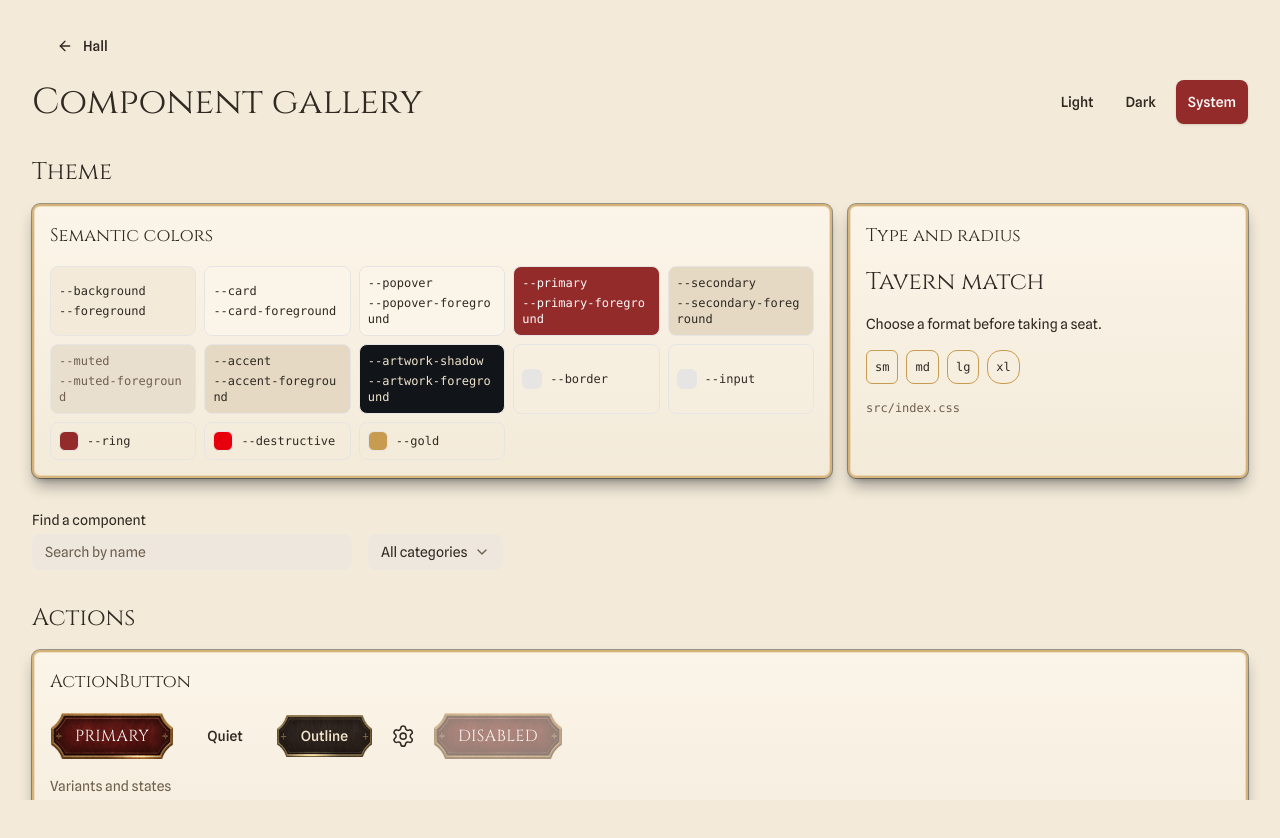
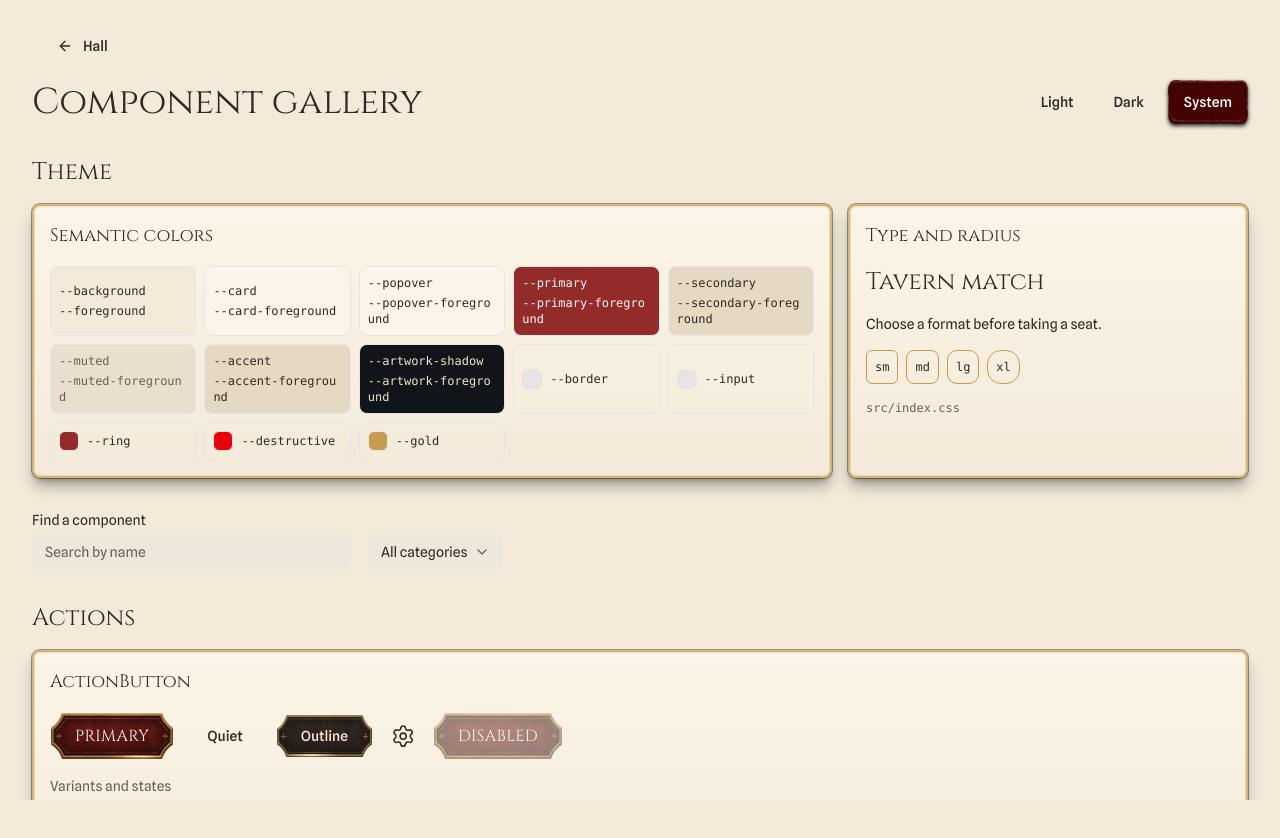
Before and after one commit to Donkijote/fall, a React (Vite) app: page /dev/components in a window 1280 px wide. Shown: the top 838 px of the page. Built offline with nearby package versions, Linux system fonts and the light colour scheme.

Commit message:
[GHI#122] Style choice buttons with pressed wax

```diff
--- /dev/null
+++ b/src/components/controls/ChoiceButton.css
@@ -0,0 +1,45 @@
+.choice-button {
+  --choice-selected: 0;
+  --choice-preview: 0;
+  --choice-tilt-x: 0;
+  --choice-tilt-y: 0;
+}
+
+.choice-button[aria-pressed="true"] {
+  --choice-selected: 1;
+}
+
+.choice-button:is(:hover, :focus-visible):not(:disabled, [aria-disabled="true"]) {
+  --choice-preview: 1;
+}
+
+.choice-button::before {
+  position: absolute;
+  inset: 0;
+  z-index: -1;
+  pointer-events: none;
+  content: "";
+  border: 8px solid transparent;
+  border-image: url("../../assets/ui/controls/choice-wax.webp") 25 32 fill stretch;
+  opacity: calc(
+    0.38 * var(--choice-preview) * (1 - var(--choice-selected)) + var(--choice-selected)
+  );
+  filter: grayscale(calc(0.85 * (1 - var(--choice-selected))))
+    drop-shadow(0 2px 2px var(--artwork-shadow));
+  transform: translateY(calc(var(--choice-offset, 0) * 1px)) perspective(180px)
+    rotateX(calc(var(--choice-tilt-x) * 1deg)) rotateY(calc(var(--choice-tilt-y) * 1deg))
+    scale(calc(0.94 + 0.06 * var(--choice-selected) + 0.025 * var(--choice-preview)))
+    scaleX(calc(1 + var(--choice-squash, 0) * 0.35)) scaleY(calc(1 - var(--choice-squash, 0)));
+}
+
+.choice-button[aria-pressed="true"] {
+  color: var(--primary-foreground);
+}
+
+@media (forced-colors: active) {
+  .choice-button[aria-pressed="true"] {
+    color: ButtonText;
+    outline: 2px solid Highlight;
+    outline-offset: -2px;
+  }
+}
--- a/src/components/controls/ChoiceButton.tsx
+++ b/src/components/controls/ChoiceButton.tsx
@@ -1,14 +1,118 @@
 import { cn } from "cn";
-import type { ComponentProps } from "react";
+import gsap from "gsap";
+import { useImperativeHandle, useRef, type ComponentProps } from "react";
 
 import { ToggleGroupItem } from "@/components/ui/toggle-group";
+import { useReducedMotion } from "@/infrastructure/ui/hooks/useGamePreferences";
 
-export function ChoiceButton({ className, ...props }: ComponentProps<typeof ToggleGroupItem>) {
+import { useGSAP } from "@gsap/react";
+
+import "./ChoiceButton.css";
+
+export function ChoiceButton({
+  className,
+  iconOnly = false,
+  ref,
+  ...props
+}: ComponentProps<typeof ToggleGroupItem> & { iconOnly?: boolean }) {
+  const button = useRef<HTMLButtonElement>(null);
+  const reducedMotion = useReducedMotion();
+  useImperativeHandle(ref, () => button.current!);
+
+  useGSAP(
+    () => {
+      const element = button.current;
+      if (!element || reducedMotion) return;
+
+      const isSelected = () => element.getAttribute("aria-pressed") === "true";
+      const isInteractive = () => !element.matches(':disabled, [aria-disabled="true"]');
+      let selected = isSelected();
+      gsap.set(element, { "--choice-selected": Number(selected) });
+
+      const select = gsap.quickTo(element, "--choice-selected", {
+        duration: 0.36,
+        ease: "sine.inOut",
+      });
+      const preview = gsap.quickTo(element, "--choice-preview", {
+        duration: 0.2,
+        ease: "power2.out",
+      });
+      const tiltX = gsap.quickTo(element, "--choice-tilt-x", { duration: 0.28 });
+      const tiltY = gsap.quickTo(element, "--choice-tilt-y", { duration: 0.28 });
+
+      const syncPreview = () => {
+        preview(Number(isInteractive() && element.matches(":hover, :focus-visible")));
+      };
+      const trackPointer = (event: PointerEvent) => {
+        if (event.pointerType === "touch" || !isInteractive()) return;
+        const bounds = element.getBoundingClientRect();
+        tiltX((0.5 - (event.clientY - bounds.top) / bounds.height) * 18);
+        tiltY(((event.clientX - bounds.left) / bounds.width - 0.5) * 18);
+      };
+      const resetTilt = () => {
+        tiltX(0);
+        tiltY(0);
+        syncPreview();
+      };
+      let motion: gsap.core.Timeline | undefined;
+      const animateSelection = () => {
+        motion?.kill();
+        motion = gsap
+          .timeline()
+          .to(element, {
+            "--choice-offset": selected ? 2 : -3,
+            "--choice-squash": selected ? 0.065 : -0.025,
+            duration: selected ? 0.13 : 0.16,
+            ease: "power2.out",
+          })
+          .to(element, {
+            "--choice-offset": 0,
+            "--choice-squash": 0,
+            duration: 0.28,
+            ease: selected ? "back.out(2)" : "power2.out",
+          });
+      };
+      const selection = new MutationObserver(() => {
+        const next = isSelected();
+        if (next !== selected) {
+          selected = next;
+          select(Number(selected));
+          animateSelection();
+        }
+        if (isInteractive()) syncPreview();
+        else resetTilt();
+      });
+      selection.observe(element, {
+        attributeFilter: ["aria-pressed", "disabled", "aria-disabled"],
+      });
+
+      element.addEventListener("pointermove", trackPointer);
+      const resetEvents = ["pointerleave", "pointercancel"];
+      const previewEvents = ["pointerenter", "focus", "blur"];
+      resetEvents.forEach((event) => element.addEventListener(event, resetTilt));
+      previewEvents.forEach((event) => element.addEventListener(event, syncPreview));
+      syncPreview();
+
+      return () => {
+        selection.disconnect();
+        motion?.revert();
+        element.style.removeProperty("--choice-offset");
+        element.style.removeProperty("--choice-squash");
+        element.removeEventListener("pointermove", trackPointer);
+        resetEvents.forEach((event) => element.removeEventListener(event, resetTilt));
+        previewEvents.forEach((event) => element.removeEventListener(event, syncPreview));
+      };
+    },
+    { dependencies: [reducedMotion], revertOnUpdate: true },
+  );
+
   return (
     <ToggleGroupItem
       {...props}
+      ref={button}
       className={cn(
-        "min-h-11 min-w-11 cursor-pointer rounded-md transition-none aria-pressed:border-gold aria-pressed:bg-primary aria-pressed:text-primary-foreground aria-pressed:shadow-sm aria-pressed:hover:bg-primary/90 aria-pressed:hover:text-primary-foreground",
+        "choice-button relative isolate min-h-11 min-w-11 cursor-pointer rounded-md border-transparent bg-transparent text-foreground transition-none hover:bg-transparent hover:text-foreground aria-pressed:bg-transparent data-[state=on]:bg-transparent",
+        iconOnly ? "px-0" : "px-4",
         className,
       )}
     />
--- a/src/modules/home/ui/HomeSettings.tsx
+++ b/src/modules/home/ui/HomeSettings.tsx
@@ -93,7 +93,13 @@ function SettingsContent({ onOpenChange }: Pick<HomeSettingsProps, "onOpenChange
                   variant="outline"
                 >
                   {appearances.map(({ value, label, icon: Icon }) => (
-                    <ChoiceButton key={value} value={value} aria-label={label} title={label}>
+                    <ChoiceButton
+                      iconOnly
+                      key={value}
+                      value={value}
+                      aria-label={label}
+                      title={label}
+                    >
                       <Icon aria-hidden="true" className="size-5" />
                     </ChoiceButton>
                   ))}
```
Also changed, not shown: src/assets/ui/controls/choice-wax.webp (added), src/components/README.md, 3 other files (tests, documents, lock files or other folders).
